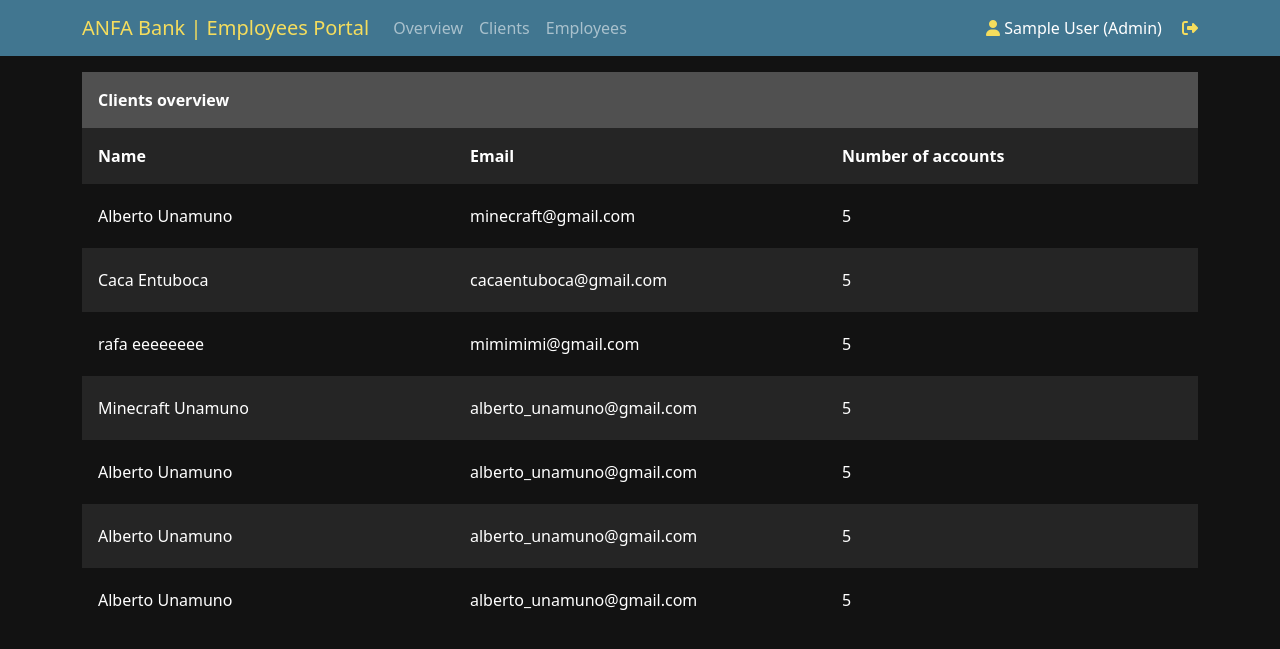
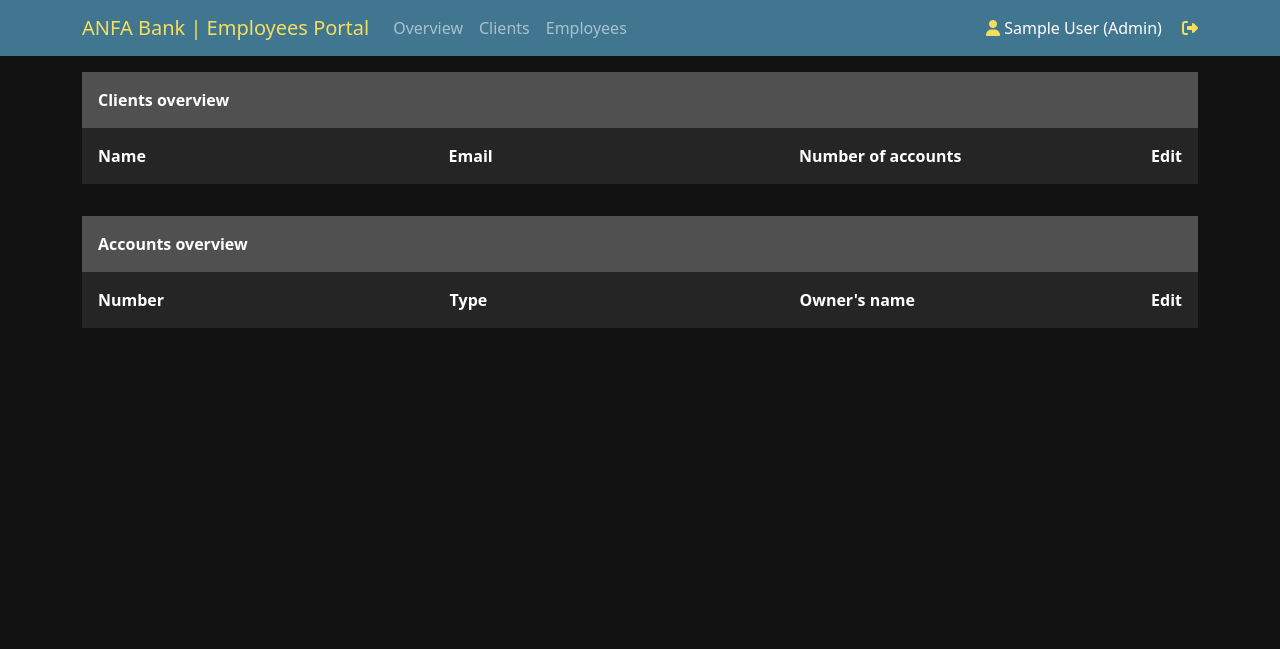
Before and after one commit to anto8460/banking_system, a Django app: page / in a window 1280 px wide. Shown: the top 649 px of the page. Run offline with Django 4.2, Linux system fonts and the light colour scheme; the visitor is signed in with stand-in values (Sample User, id 1); data comes from the database, SQL or seed files in the repository; lists and menus that the app fills with data are empty; some libraries are stand-ins or nearby versions.

Commit message:
Adds a ton of fancy stuff idk

```diff
--- a/banking_system/banking_system/banking_system_app/static/style.css
+++ b/banking_system/banking_system/banking_system_app/static/style.css
@@ -62,6 +62,7 @@
 .admin-section {
     width: 100%;
     margin-top: 1rem;
+    margin-bottom: 2rem;
 }
 
 .admin-section-title tr:first-of-type {
--- a/banking_system/banking_system/banking_system_app/templates/employee_home.html
+++ b/banking_system/banking_system/banking_system_app/templates/employee_home.html
@@ -32,7 +32,7 @@
                                 <a class="nav-link" href="/">Overview</a>
                             </li>
                             <li class="nav-item">
-                                <a class="nav-link" href="#">Clients</a>
+                                <a class="nav-link" href="{% url 'banking_system_app:clients' %}">Clients</a>
                             </li>
                             {% if user.is_superuser %}
                                 <li class="nav-item">
@@ -56,24 +56,57 @@
             <div class="main">
                 <table class="admin-section">
                     <thead class="admin-section-title">
-                        <th colspan="3">Clients overview</th>
+                        <th colspan="4">Clients overview</th>
                         <tr>
                             <th>Name</th>
                             <th>Email</th>
                             <th>Number of accounts</th>
+                            <th>Edit</th>
                         </tr>
                     </thead>
                     <tbody class="admin-section-content">
                         {% for client in clients %}
                             <tr>
                                 <td>
-                                    {{ client.first_name }} {{ client.last_name }}
+                                    {{ client.details.first_name }} {{ client.details.last_name }}
                                 </td>
                                 <td>
-                                    {{ client.email }}
+                                    {{ client.details.email }}
                                 </td>
                                 <td>
-                                    {{ client.number_of_accounts }}
+                                    {{ client.number_of_accounts}}
+                                </td>
+                                <td>
+                                    <a style="color: white; text-align: center;" href="#"><i class="fa-solid fa-pen-to-square"></i></a>
+                                </td>
+                            </tr>
+                        {% endfor %}
+                    </tbody>
+                </table>
+                <table class="admin-section">
+                    <thead class="admin-section-title">
+                        <th colspan="4">Accounts overview</th>
+                        <tr>
+                            <th>Number</th>
+                            <th>Type</th>
+                            <th>Owner's name</th>
+                            <th>Edit</th>
+                        </tr>
+                    </thead>
+                    <tbody class="admin-section-content">
+                        {% for account in accounts %}
+                            <tr>
+                                <td>
+                                    {{ account.details.account_number }}
+                                </td>
+                                <td>
+                                    {{ account.details.account_type.type }}
+                                </td>
+                                <td>
+                                    {{ account.user.first_name}} {{ account.user.last_name}}
+                                </td>
+                                <td>
+                                    <a style="color: white; text-align: center;" href="#"><i class="fa-solid fa-pen-to-square"></i></a>
                                 </td>
                             </tr>
                         {% endfor %}
--- a/banking_system/banking_system/banking_system_app/urls.py
+++ b/banking_system/banking_system/banking_system_app/urls.py
@@ -6,4 +6,5 @@ app_name = 'banking_system_app'
 
 urlpatterns = [
     path('', views.home, name='home'),
+    path('clients', views.clients, name='clients')
 ]
--- a/banking_system/banking_system/banking_system_app/views.py
+++ b/banking_system/banking_system/banking_system_app/views.py
@@ -1,5 +1,6 @@
+from multiprocessing.dummy.connection import Client
 from django.http import HttpResponse
-from .models import Account, UserInformation
+from .models import Account, User
 from django.shortcuts import render, redirect
 from django.contrib.auth.decorators import login_required
 
@@ -17,13 +18,11 @@ def home(request):
 
         # If the user is a customer.
         if not user.is_staff:
-            account = Account.objects.get(user_id=user)
+            accounts = Account.objects.filter(user_id=user).all()
 
             context = {
                 'user': user,
-                'account': account,
-                'balance': account.get_balance(),
-                'transactions': account.get_transactions()
+                'accounts': accounts
             }
 
             # We render the customer's homepage.
@@ -31,54 +30,41 @@ def home(request):
 
         # If the user is an employee
         else:
-            clients = [
-                {
-                'first_name': 'Alberto',
-                'last_name': 'Unamuno',
-                'email': 'minecraft@gmail.com',
-                'number_of_accounts': 5,
-                },
-                {
-                'first_name': 'Caca',
-                'last_name': 'Entuboca',
-                'email': 'cacaentuboca@gmail.com',
-                'number_of_accounts': 5,
-                },
-                {
-                'first_name': 'rafa',
-                'last_name': 'eeeeeeee',
-                'email': 'mimimimi@gmail.com',
-                'number_of_accounts': 5,
-                },
-                {
-                'first_name': 'Minecraft',
-                'last_name': 'Unamuno',
-                'email': 'alberto_unamuno@gmail.com',
-                'number_of_accounts': 5,
-                },
-                {
-                'first_name': 'Alberto',
-                'last_name': 'Unamuno',
-                'email': 'alberto_unamuno@gmail.com',
-                'number_of_accounts': 5,
-                },
-                {
-                'first_name': 'Alberto',
-                'last_name': 'Unamuno',
-                'email': 'alberto_unamuno@gmail.com',
-                'number_of_accounts': 5,
-                },
-                {
-                'first_name': 'Alberto',
-                'last_name': 'Unamuno',
-                'email': 'alberto_unamuno@gmail.com',
-                'number_of_accounts': 5,
-                }
-            ]
+            clients_array = []
+            clients = User.objects.filter(is_staff = False)[:5]
+            for client in clients:
+                number_of_accounts = Account.objects.filter(user_id=client.id).count()
+                clients_array.append(
+                    {
+                        'details': client,
+                        'number_of_accounts': number_of_accounts
+                    }
+                )
+
+            accounts_array = []
+            accounts = Account.objects.all()[:5]
+            for account in accounts:
+                account_user = User.objects.filter(id=account.user_id.id).get()
+                accounts_array.append(
+                    {
+                        'details': account,
+                        'user': account_user
+                    }
+                )
+
             context = {
                 'user': user,
-                'clients': clients
+                'clients': clients_array,
+                'accounts': accounts_array
             }
 
             # We render the employee's homepage.
             return render(request, 'employee_home.html', context)
+
+@login_required(login_url='/clients')
+def clients(request):
+    if request.user.is_staff:
+        return render(request, 'clients.html')
+    else:
+        # We render an authorization error
+        return render(request, 'auth_error.html')
```
Also changed, not shown: banking_system/banking_system/login_app/templates/auth_error.html (added, +25 -0 lines), banking_system/banking_system/login_app/templates/clients.html (added), banking_system/banking_system/login_app/urls.py (line endings or trailing spaces).
